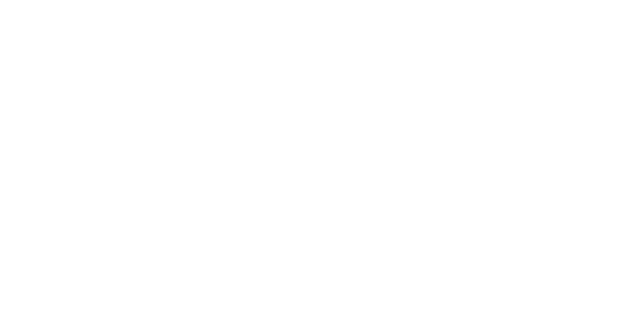
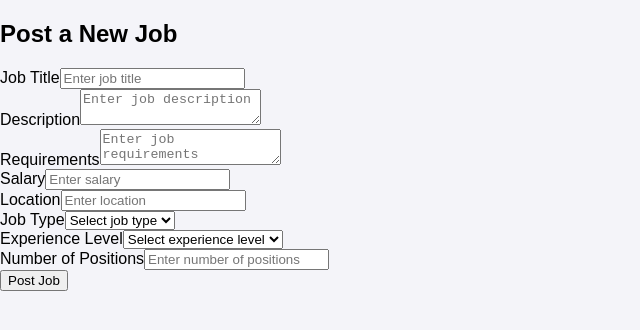
Before and after one commit to vipul-space23/JOB-VOYAGE, a React (Create React App) app in the folder frontend/: page /Jobform in a window 1280 px wide. Before the commit this address had no page. Shown: the top 330 px of the page, without its empty margins (0-640 px from the left). Built offline with nearby package versions, Linux system fonts and the light colour scheme.

Commit message:
Raka bhai ka code add kiya

```diff
--- a/frontend/src/App.js
+++ b/frontend/src/App.js
@@ -2,6 +2,8 @@ import React from 'react';
 import Login from './Modules/Login'; // Adjust this path if necessary
 import EmployeeDash from './Modules/EmployeeDash';
 import CompData from './Modules/CompData';
+import Jobclick from './Modules/JobClick';
+import JobPosting from './Modules/JobForm';
 import {
   BrowserRouter as Router,
   Routes,
@@ -12,7 +14,8 @@ const App = () => {
       <Router>
         <Routes>
           <Route path="/compdata" element={<CompData/>}/>
-          <Route path="/" element={<EmployeeDash/>}/>
+          <Route path="/" element={<Jobclick/>}/>
+          <Route path="/Jobform" element={<JobPosting/>}/>
         </Routes>
       </Router>
 
--- /dev/null
+++ b/frontend/src/Modules/CSS/JobClickmodule.css
@@ -0,0 +1,82 @@
+/* General Styles */
+body {
+  font-family: Arial, sans-serif;
+  margin: 0;
+  padding: 0;
+  background-color: #f4f4f9;
+}
+
+.app {
+  padding: 20px;
+}
+
+/* Navbar */
+.navbar {
+  background-color: #333;
+  color: white;
+  padding: 10px;
+  text-align: center;
+}
+
+.navbar h1 {
+  margin: 0;
+}
+
+/* Top Bar with Buttons and Search Bar */
+.top-bar {
+  display: flex;
+  justify-content: space-between;
+  align-items: center;
+  margin: 20px 0;
+}
+
+.search-bar {
+  padding: 8px;
+  width: 60%;
+  border: 1px solid #ccc;
+  border-radius: 4px;
+}
+
+.new-job-btn, .search-btn {
+  padding: 10px 20px;
+  background-color: #007bff;
+  color: white;
+  border: none;
+  border-radius: 4px;
+  cursor: pointer;
+}
+
+.new-job-btn:hover, .search-btn:hover {
+  background-color: #0056b3;
+}
+
+/* Table */
+.job-table {
+  width: 100%;
+  border-collapse: collapse;
+  margin-top: 20px;
+}
+
+.job-table th, .job-table td {
+  padding: 12px;
+  text-align: left;
+  border-bottom: 1px solid #ddd;
+}
+
+.job-table th {
+  background-color: #333;
+  color: white;
+}
+
+.edit-btn {
+  padding: 5px 10px;
+  background-color: #28a745;
+  color: white;
+  border: none;
+  border-radius: 4px;
+  cursor: pointer;
+}
+
+.edit-btn:hover {
+  background-color: #218838;
+}
--- /dev/null
+++ b/frontend/src/Modules/CSS/Jobposting.css
@@ -0,0 +1,67 @@
+/* Navbar styles */
+.navbar {
+  background-color: #007bff;
+  padding: 10px;
+  color: white;
+  text-align: center;
+}
+
+.navbar h1 {
+  margin: 0;
+}
+
+/* Main form container */
+.job-form-container {
+  width: 100%;
+  max-width: 600px;
+  margin: 30px auto;
+  padding: 20px;
+  box-shadow: 0 2px 10px rgba(0, 0, 0, 0.1);
+}
+
+.form-wrapper h2 {
+  text-align: center;
+  margin-bottom: 20px;
+  color: #333;
+}
+
+/* Form group styles */
+.form-group {
+  margin-bottom: 15px;
+}
+
+.form-group label {
+  display: block;
+  margin-bottom: 5px;
+  color: #333;
+}
+
+.form-group input,
+.form-group textarea,
+.form-group select {
+  width: 100%;
+  padding: 8px;
+  font-size: 1rem;
+  border: 1px solid #ccc;
+  border-radius: 4px;
+  box-sizing: border-box;
+}
+
+textarea {
+  resize: vertical;
+}
+
+button.submit-btn {
+  width: 100%;
+  padding: 10px;
+  background-color: #007bff;
+  color: white;
+  border: none;
+  border-radius: 4px;
+  font-size: 1rem;
+  cursor: pointer;
+}
+
+button.submit-btn:hover {
+  background-color: #0056b3;
+}
--- a/frontend/src/Modules/EmployeeDash.jsx
+++ b/frontend/src/Modules/EmployeeDash.jsx
@@ -120,6 +120,7 @@ const FormWithSearch = () => {
                   <td>
                     <button className="edit-button">Edit</button> {/* Edit Button */}
                     <button className="delete-button" onClick={() => handleDelete(index)}>Delete</button> {/* Delete Button */}
+
                   </td>
                 </tr>
               ))}
--- /dev/null
+++ b/frontend/src/Modules/JobClick.jsx
@@ -0,0 +1,50 @@
+import React from 'react';
+import './CSS/JobClickmodule.css';
+function Jobclick() {
+  return (
+    <div className="app">
+      {/* Nav Bar */}
+      <nav className="navbar">
+        <h1>Job Voyage</h1>
+      </nav>
+
+      {/* Buttons and Search Bar */}
+      <div className="top-bar">
+        <input type="text" placeholder="Search..." className="search-bar" />
+        <button className="new-job-btn">New Job</button>
+        <button className="search-btn">Search</button>
+      </div>
+
+      {/* Table */}
+      <table className="job-table">
+        <thead>
+          <tr>
+            <th>Company Name</th>
+            <th>Role</th>
+            <th>Date</th>
+            <th>Edit</th>
+            <th>Applicants</th>
+          </tr>
+        </thead>
+        <tbody>
+          <tr>
+            <td>Company A</td>
+            <td>Frontend Developer</td>
+            <td>2024-09-26</td>
+            <td><button className="edit-btn">Edit</button></td>
+            <td>25</td>
+          </tr>
+          <tr>
+            <td>Company B</td>
+            <td>Backend Developer</td>
+            <td>2024-09-26</td>
+            <td><button className="edit-btn">Edit</button></td>
+            <td>15</td>
+          </tr>
+        </tbody>
+      </table>
+    </div>
+  );
+}
+
+export default Jobclick;
--- /dev/null
+++ b/frontend/src/Modules/JobForm.jsx
@@ -0,0 +1,122 @@
+// src/module/JobPosting.jsx
+import React, { useState } from 'react';
+import { useNavigate } from 'react-router-dom';
+import './CSS/Jobposting.css'; // Ensure this path is correct
+
+const JobPosting = () => {
+  const [jobTitle, setJobTitle] = useState('');
+  const [description, setDescription] = useState('');
+  const [requirements, setRequirements] = useState('');
+  const [salary, setSalary] = useState('');
+  const [location, setLocation] = useState('');
+  const [jobType, setJobType] = useState('');
+  const [experienceLevel, setExperienceLevel] = useState('');
+  const [numberOfPositions, setNumberOfPositions] = useState('');
+  const navigate = useNavigate(); // Initialize useNavigate
+
+  const handleSubmit = (e) => {
+    e.preventDefault();
+
+    // You can handle the form submission logic here
+    // For example, sending the data to a server or API
+
+    // Redirect to another page after submission
+    navigate('/'); // Redirecting to home page or any other route
+  };
+
+  return (
+    <div className="job-posting-container">
+      <h2>Post a New Job</h2>
+      <form onSubmit={handleSubmit}>
+        <div>
+          <label>Job Title</label>
+          <input
+            type="text"
+            value={jobTitle}
+            onChange={(e) => setJobTitle(e.target.value)}
+            placeholder="Enter job title"
+            required
+          />
+        </div>
+        <div>
+          <label>Description</label>
+          <textarea
+            value={description}
+            onChange={(e) => setDescription(e.target.value)}
+            placeholder="Enter job description"
+            required
+          />
+        </div>
+        <div>
+          <label>Requirements</label>
+          <textarea
+            value={requirements}
+            onChange={(e) => setRequirements(e.target.value)}
+            placeholder="Enter job requirements"
+            required
+          />
+        </div>
+        <div>
+          <label>Salary</label>
+          <input
+            type="text"
+            value={salary}
+            onChange={(e) => setSalary(e.target.value)}
+            placeholder="Enter salary"
+            required
+          />
+        </div>
+        <div>
+          <label>Location</label>
+          <input
+            type="text"
+            value={location}
+            onChange={(e) => setLocation(e.target.value)}
+            placeholder="Enter location"
+            required
+          />
+        </div>
+        <div>
+          <label>Job Type</label>
+          <select
+            value={jobType}
+            onChange={(e) => setJobType(e.target.value)}
+            required
+          >
+            <option value="">Select job type</option>
+            <option value="full-time">Full-time</option>
+            <option value="part-time">Part-time</option>
+            <option value="contract">Contract</option>
+            <option value="internship">Internship</option>
+          </select>
+        </div>
+        <div>
+          <label>Experience Level</label>
+          <select
+            value={experienceLevel}
+            onChange={(e) => setExperienceLevel(e.target.value)}
+            required
+          >
+            <option value="">Select experience level</option>
+            <option value="entry">Entry-level</option>
+            <option value="mid">Mid-level</option>
+            <option value="senior">Senior-level</option>
+          </select>
+        </div>
+        <div>
+          <label>Number of Positions</label>
+          <input
+            type="number"
+            value={numberOfPositions}
+            onChange={(e) => setNumberOfPositions(e.target.value)}
+            placeholder="Enter number of positions"
+            required
+          />
+        </div>
+        <button type="submit">Post Job</button>
+      </form>
+    </div>
+  );
+};
+
+export default JobPosting;
```
